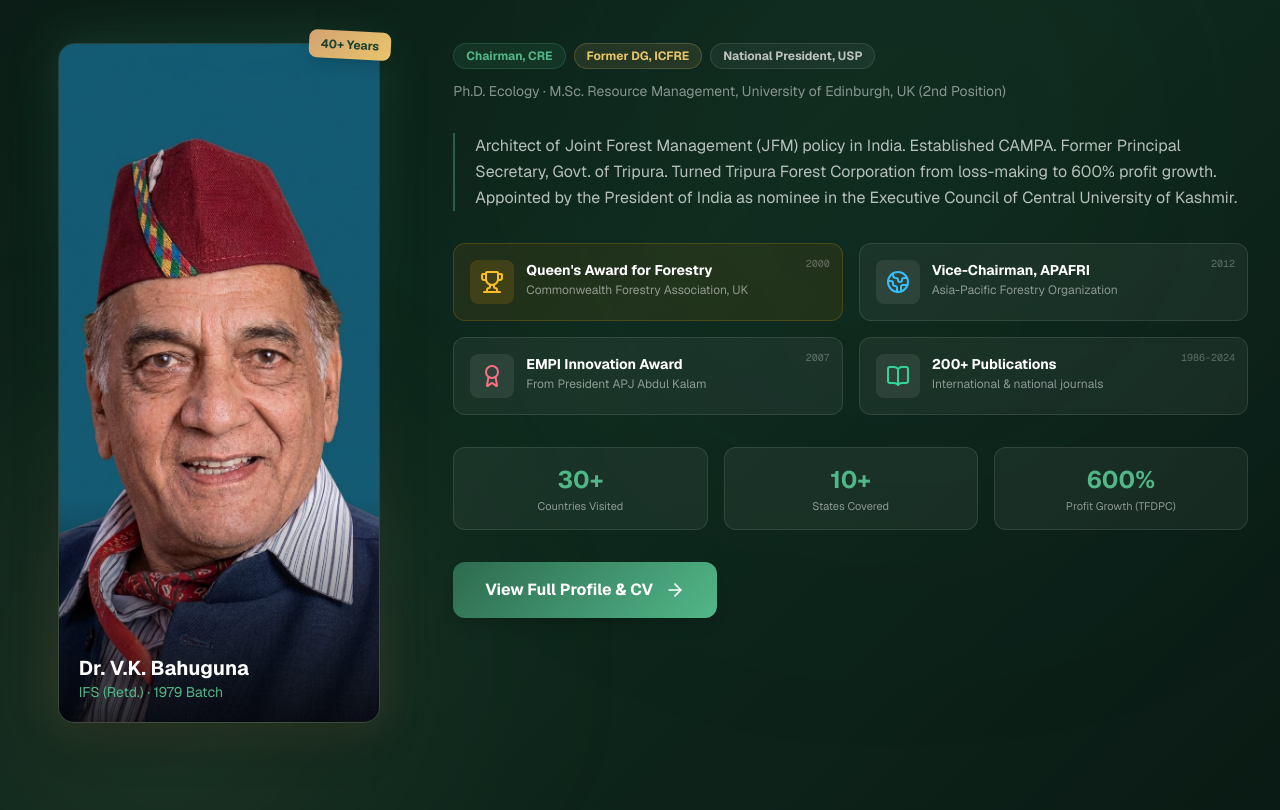
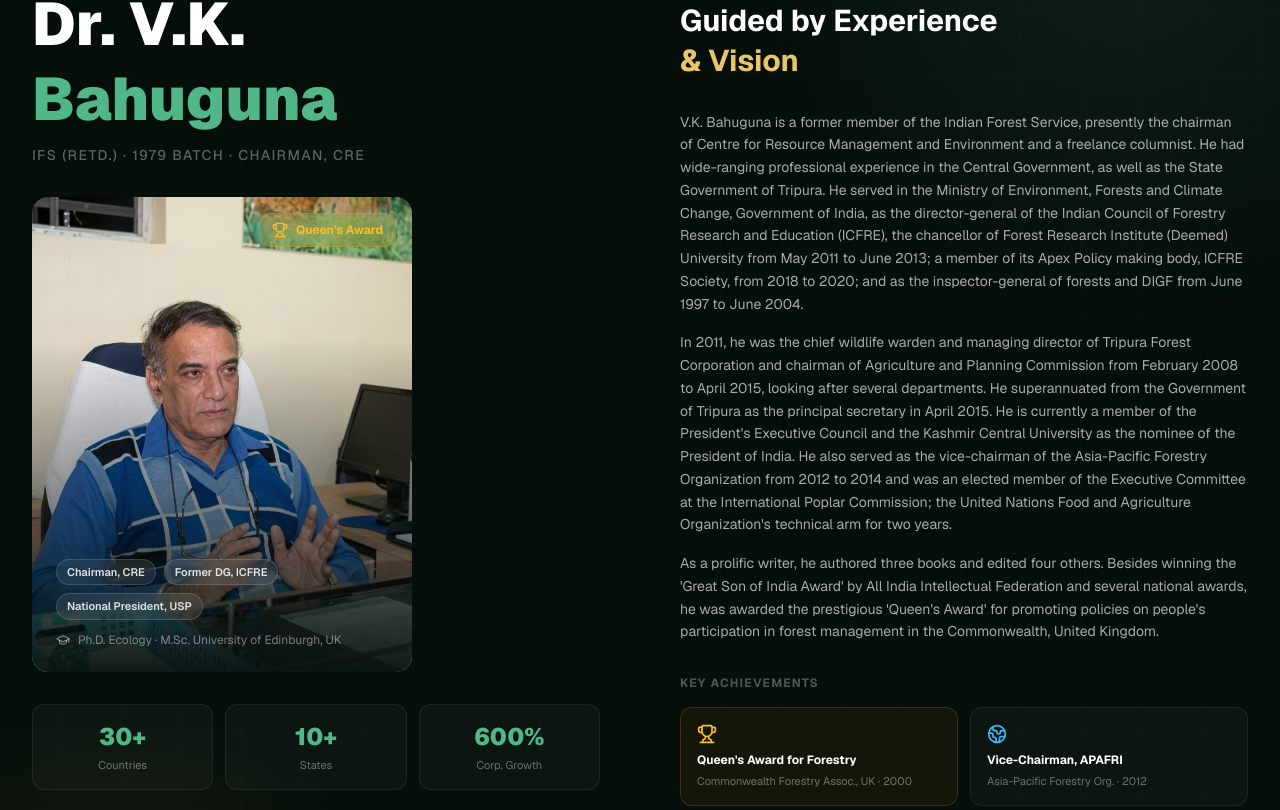
Before and after one commit to Rishu764/CRE, a Next.js app: page / in a window 1280 px wide. Shown: the part 5550-6360 px from the top of the page. Built offline with nearby package versions, Linux system fonts and the light colour scheme.

Commit message:
feat: update the leadership section.

```diff
--- a/components/home/LeadershipPreview.tsx
+++ b/components/home/LeadershipPreview.tsx
@@ -1,160 +1,176 @@
 "use client";
 
-import { Award, BookOpen, Globe2, ArrowRight, Trophy, Star } from "lucide-react";
+import { Award, BookOpen, Globe2, ArrowRight, Trophy, Star, MapPin, GraduationCap } from "lucide-react";
 import Link from "next/link";
 
 export default function LeadershipPreview() {
   return (
     <section
-      className="relative py-20 lg:py-28 overflow-hidden"
-      style={{ background: "linear-gradient(135deg, #0a1a14 0%, #0f2a1e 50%, #0a1a14 100%)" }}
+      className="relative overflow-hidden"
+      style={{ background: "#050e09" }}
     >
-      {/* Animated background blobs */}
-      <div className="absolute inset-0 pointer-events-none">
-        <div
-          className="absolute top-20 right-20 w-[600px] h-[600px] rounded-full blur-[150px]"
-          style={{ background: "rgba(45,106,79,0.08)" }}
-        />
-        <div
-          className="absolute -bottom-20 -left-20 w-[500px] h-[500px] rounded-full blur-[120px]"
-          style={{ background: "rgba(212,163,115,0.06)" }}
-        />
+      {/* Top accent line */}
+      <div className="h-1 w-full" style={{ background: "linear-gradient(90deg, #1b4332, #52b788, #e9c46a, #52b788, #1b4332)" }} />
+
+      {/* Background texture */}
+      <div className="absolute inset-0 pointer-events-none overflow-hidden">
+        <div className="absolute top-0 right-0 w-[800px] h-[800px] rounded-full opacity-20" style={{ background: "radial-gradient(circle, #2d6a4f 0%, transparent 70%)", transform: "translate(30%, -30%)" }} />
+        <div className="absolute bottom-0 left-0 w-[600px] h-[600px] rounded-full opacity-10" style={{ background: "radial-gradient(circle, #e9c46a 0%, transparent 70%)", transform: "translate(-30%, 30%)" }} />
+        {/* Grid lines */}
+        <div className="absolute inset-0 opacity-[0.03]" style={{
+          backgroundImage: "linear-gradient(rgba(255,255,255,0.5) 1px, transparent 1px), linear-gradient(90deg, rgba(255,255,255,0.5) 1px, transparent 1px)",
+          backgroundSize: "60px 60px"
+        }} />
       </div>
 
-      <div className="relative z-10 max-w-7xl mx-auto px-4 sm:px-6 lg:px-8">
-        {/* Section Header */}
-        <div className="text-center mb-16">
-          <span
-            className="inline-flex items-center gap-2 px-4 py-1.5 rounded-full text-xs font-semibold uppercase tracking-widest mb-4 border"
-            style={{
-              background: "rgba(255,255,255,0.05)",
-              borderColor: "rgba(255,255,255,0.1)",
-              color: "#52b788",
-            }}
-          >
+      <div className="relative z-10 max-w-7xl mx-auto px-4 sm:px-6 lg:px-8 py-20 lg:py-28">
+
+        {/* Section label */}
+        <div className="flex items-center gap-4 mb-16">
+          <div className="flex-1 h-px" style={{ background: "linear-gradient(90deg, transparent, rgba(82,183,136,0.3))" }} />
+          <span className="inline-flex items-center gap-2 px-5 py-2 rounded-full text-xs font-bold uppercase tracking-widest border" style={{ background: "rgba(82,183,136,0.08)", borderColor: "rgba(82,183,136,0.2)", color: "#52b788" }}>
             <Star className="w-3 h-3" style={{ fill: "#e9c46a", color: "#e9c46a" }} />
             Leadership
           </span>
-          <h2 className="text-3xl sm:text-4xl lg:text-5xl font-bold text-white">
-            Guided by Experience & Vision
-          </h2>
+          <div className="flex-1 h-px" style={{ background: "linear-gradient(90deg, rgba(82,183,136,0.3), transparent)" }} />
         </div>
 
-        {/* Main Layout */}
-        <div className="grid lg:grid-cols-12 gap-8 lg:gap-12 items-start">
-          {/* Left - Photo Column */}
-          <div className="lg:col-span-4 flex justify-center lg:sticky lg:top-24">
-            <div className="relative group">
-              {/* Glow */}
-              <div
-                className="absolute -inset-1 rounded-2xl blur-xl opacity-60 group-hover:opacity-80 transition-opacity"
-                style={{ background: "linear-gradient(to bottom, rgba(82,183,136,0.3), rgba(45,106,79,0.2), rgba(212,163,115,0.3))" }}
-              />
-              {/* Photo */}
-              <div className="relative rounded-2xl overflow-hidden shadow-2xl border" style={{ borderColor: "rgba(255,255,255,0.1)" }}>
+        {/* Hero layout */}
+        <div className="grid lg:grid-cols-2 gap-12 lg:gap-20 items-start">
+
+          {/* ── LEFT COLUMN ── */}
+          <div className="space-y-8">
+            {/* Name block */}
+            <div>
+              <h2 className="text-4xl sm:text-5xl lg:text-6xl font-black text-white leading-tight mb-2">
+                Dr. V.K.<br />
+                <span style={{ color: "#52b788" }}>Bahuguna</span>
+              </h2>
+              <p className="text-sm font-medium tracking-widest uppercase" style={{ color: "rgba(255,255,255,0.35)" }}>
+                IFS (Retd.) · 1979 Batch · Chairman, CRE
+              </p>
+            </div>
+
+            {/* Photo — full bleed with overlay */}
+            <div className="relative rounded-2xl overflow-hidden" style={{ aspectRatio: "4/5", maxWidth: "380px" }}>
               {/* eslint-disable-next-line @next/next/no-img-element */}
               <img
                 src="/author.png"
                 alt="Dr. V.K. Bahuguna"
-                  className="w-full max-w-[320px] h-auto block"
+                className="w-full h-full object-cover object-top"
               />
-                <div className="absolute bottom-0 left-0 right-0 h-1/3 bg-gradient-to-t from-black/80 to-transparent" />
-                <div className="absolute bottom-0 left-0 right-0 p-5">
-                  <h3 className="text-xl font-bold text-white">Dr. V.K. Bahuguna</h3>
-                  <p className="text-sm" style={{ color: "#52b788" }}>IFS (Retd.) · 1979 Batch</p>
+              {/* Bottom gradient */}
+              <div className="absolute inset-0" style={{ background: "linear-gradient(to top, rgba(5,14,9,0.95) 0%, rgba(5,14,9,0.4) 40%, transparent 70%)" }} />
+
+              {/* Floating award badge */}
+              <div className="absolute top-4 right-4 flex items-center gap-2 px-3 py-2 rounded-xl backdrop-blur-md border" style={{ background: "rgba(245,158,11,0.15)", borderColor: "rgba(245,158,11,0.3)" }}>
+                <Trophy className="w-4 h-4" style={{ color: "#fbbf24" }} />
+                <span className="text-xs font-bold" style={{ color: "#fbbf24" }}>Queen's Award</span>
               </div>
+
+              {/* Bottom info */}
+              <div className="absolute bottom-0 left-0 right-0 p-6">
+                <div className="flex flex-wrap gap-2 mb-3">
+                  {["Chairman, CRE", "Former DG, ICFRE", "National President, USP"].map((tag) => (
+                    <span key={tag} className="px-2.5 py-1 rounded-full text-[11px] font-semibold backdrop-blur-sm border" style={{ background: "rgba(255,255,255,0.08)", borderColor: "rgba(255,255,255,0.15)", color: "rgba(255,255,255,0.85)" }}>
+                      {tag}
+                    </span>
+                  ))}
                 </div>
-              {/* Badge */}
-              <div
-                className="absolute -top-3 -right-3 px-3 py-1.5 rounded-lg text-xs font-bold shadow-lg rotate-3"
-                style={{ background: "linear-gradient(135deg, #d4a373, #e9c46a)", color: "#1b4332" }}
-              >
-                40+ Years
+                <div className="flex items-center gap-2 text-xs" style={{ color: "rgba(255,255,255,0.45)" }}>
+                  <GraduationCap className="w-3.5 h-3.5" />
+                  Ph.D. Ecology · M.Sc. University of Edinburgh, UK
                 </div>
               </div>
             </div>
 
-          {/* Right - Content Column */}
-          <div className="lg:col-span-8 space-y-8">
-            {/* Tags */}
+            {/* Stats row */}
+            <div className="grid grid-cols-3 gap-3">
+              {[
+                { number: "30+", label: "Countries" },
+                { number: "10+", label: "States" },
+                { number: "600%", label: "Corp. Growth" },
+              ].map((s) => (
+                <div key={s.label} className="rounded-xl p-4 text-center border" style={{ background: "rgba(255,255,255,0.03)", borderColor: "rgba(255,255,255,0.07)" }}>
+                  <div className="text-2xl font-black" style={{ color: "#52b788" }}>{s.number}</div>
+                  <div className="text-[11px] mt-1" style={{ color: "rgba(255,255,255,0.4)" }}>{s.label}</div>
+                </div>
+              ))}
+            </div>
+          </div>
+
+          {/* ── RIGHT COLUMN ── */}
+          <div className="space-y-8 lg:pt-4">
+
+            {/* Section heading */}
             <div>
-              <div className="flex flex-wrap gap-2 mb-3">
-                <span
-                  className="px-3 py-1 text-xs font-bold rounded-full border"
-                  style={{ background: "rgba(82,183,136,0.1)", borderColor: "rgba(82,183,136,0.2)", color: "#52b788" }}
-                >
-                  Chairman, CRE
-                </span>
-                <span
-                  className="px-3 py-1 text-xs font-bold rounded-full border"
-                  style={{ background: "rgba(233,196,106,0.1)", borderColor: "rgba(233,196,106,0.2)", color: "#e9c46a" }}
-                >
-                  Former DG, ICFRE
-                </span>
-                <span
-                  className="px-3 py-1 text-xs font-bold rounded-full border"
-                  style={{ background: "rgba(255,255,255,0.05)", borderColor: "rgba(255,255,255,0.1)", color: "rgba(255,255,255,0.7)" }}
-                >
-                  National President, USP
-                </span>
+              <h3 className="text-2xl sm:text-3xl font-bold text-white mb-1">Guided by Experience</h3>
+              <h3 className="text-2xl sm:text-3xl font-bold" style={{ color: "#e9c46a" }}>&amp; Vision</h3>
             </div>
-              <p className="text-sm" style={{ color: "rgba(255,255,255,0.5)" }}>
-                Ph.D. Ecology · M.Sc. Resource Management, University of Edinburgh, UK (2nd Position)
+
+            {/* Bio paragraphs */}
+            <div className="space-y-4 text-sm leading-relaxed" style={{ color: "rgba(255,255,255,0.65)" }}>
+              <p>
+                V.K. Bahuguna is a former member of the Indian Forest Service, presently the chairman
+                of Centre for Resource Management and Environment and a freelance columnist. He had
+                wide-ranging professional experience in the Central Government, as well as the State
+                Government of Tripura. He served in the Ministry of Environment, Forests and Climate
+                Change, Government of India, as the director-general of the Indian Council of Forestry
+                Research and Education (ICFRE), the chancellor of Forest Research Institute (Deemed)
+                University from May 2011 to June 2013; a member of its Apex Policy making body, ICFRE
+                Society, from 2018 to 2020; and as the inspector-general of forests and DIGF from June
+                1997 to June 2004.
+              </p>
+              <p>
+                In 2011, he was the chief wildlife warden and managing director of Tripura Forest
+                Corporation and chairman of Agriculture and Planning Commission from February 2008 to
+                April 2015, looking after several departments. He superannuated from the Government of
+                Tripura as the principal secretary in April 2015. He is currently a member of the
+                President's Executive Council and the Kashmir Central University as the nominee of the
+                President of India. He also served as the vice-chairman of the Asia-Pacific Forestry
+                Organization from 2012 to 2014 and was an elected member of the Executive Committee at
+                the International Poplar Commission; the United Nations Food and Agriculture
+                Organization's technical arm for two years.
+              </p>
+              <p>
+                As a prolific writer, he authored three books and edited four others. Besides winning
+                the 'Great Son of India Award' by All India Intellectual Federation and several national
+                awards, he was awarded the prestigious 'Queen's Award' for promoting policies on
+                people's participation in forest management in the Commonwealth, United Kingdom.
               </p>
             </div>
 
-            {/* Bio */}
-            <p
-              className="leading-relaxed text-base border-l-2 pl-5"
-              style={{ color: "rgba(255,255,255,0.7)", borderColor: "rgba(82,183,136,0.4)" }}
+            {/* Awards grid */}
+            <div>
+              <p className="text-xs font-bold uppercase tracking-widest mb-4" style={{ color: "rgba(255,255,255,0.3)" }}>Key Achievements</p>
+              <div className="grid grid-cols-2 gap-3">
+                {[
+                  { icon: <Trophy className="w-5 h-5" style={{ color: "#fbbf24" }} />, title: "Queen's Award for Forestry", sub: "Commonwealth Forestry Assoc., UK · 2000", gold: true },
+                  { icon: <Globe2 className="w-5 h-5" style={{ color: "#38bdf8" }} />, title: "Vice-Chairman, APAFRI", sub: "Asia-Pacific Forestry Org. · 2012" },
+                  { icon: <Award className="w-5 h-5" style={{ color: "#fb7185" }} />, title: "EMPI Innovation Award", sub: "From President APJ Abdul Kalam · 2007" },
+                  { icon: <BookOpen className="w-5 h-5" style={{ color: "#34d399" }} />, title: "200+ Publications", sub: "International & national journals" },
+                ].map((a) => (
+                  <div
+                    key={a.title}
+                    className="p-4 rounded-xl border transition-all hover:-translate-y-1"
+                    style={{
+                      background: a.gold ? "rgba(245,158,11,0.06)" : "rgba(255,255,255,0.03)",
+                      borderColor: a.gold ? "rgba(245,158,11,0.2)" : "rgba(255,255,255,0.07)",
+                    }}
                   >
-              Architect of Joint Forest Management (JFM) policy in India. Established CAMPA.
-              Former Principal Secretary, Govt. of Tripura. Turned Tripura Forest Corporation
-              from loss-making to 600% profit growth. Appointed by the President of India as
-              nominee in the Executive Council of Central University of Kashmir.
-            </p>
-
-            {/* Awards */}
-            <div className="grid grid-cols-1 sm:grid-cols-2 gap-4">
-              <AwardCard
-                icon={<Trophy className="w-6 h-6" style={{ color: "#fbbf24" }} />}
-                title="Queen's Award for Forestry"
-                subtitle="Commonwealth Forestry Association, UK"
-                year="2000"
-                highlight
-              />
-              <AwardCard
-                icon={<Globe2 className="w-6 h-6" style={{ color: "#38bdf8" }} />}
-                title="Vice-Chairman, APAFRI"
-                subtitle="Asia-Pacific Forestry Organization"
-                year="2012"
-              />
-              <AwardCard
-                icon={<Award className="w-6 h-6" style={{ color: "#fb7185" }} />}
-                title="EMPI Innovation Award"
-                subtitle="From President APJ Abdul Kalam"
-                year="2007"
-              />
-              <AwardCard
-                icon={<BookOpen className="w-6 h-6" style={{ color: "#34d399" }} />}
-                title="200+ Publications"
-                subtitle="International & national journals"
-                year="1986–2024"
-              />
+                    <div className="mb-2">{a.icon}</div>
+                    <div className="text-xs font-bold text-white leading-snug mb-1">{a.title}</div>
+                    <div className="text-[11px]" style={{ color: "rgba(255,255,255,0.4)" }}>{a.sub}</div>
                   </div>
-
-            {/* Stats Row */}
-            <div className="grid grid-cols-3 gap-4">
-              <StatBadge number="30+" label="Countries Visited" />
-              <StatBadge number="10+" label="States Covered" />
-              <StatBadge number="600%" label="Profit Growth (TFDPC)" />
+                ))}
+              </div>
             </div>
 
             {/* CTA */}
             <Link
               href="/leadership"
-              className="inline-flex items-center gap-3 px-8 py-4 text-white font-bold rounded-xl hover:-translate-y-0.5 transition-all group shadow-lg"
-              style={{ background: "linear-gradient(135deg, #2d6a4f, #52b788)" }}
+              className="inline-flex items-center gap-3 px-7 py-3.5 rounded-xl font-bold text-white transition-all hover:-translate-y-0.5 hover:shadow-2xl group"
+              style={{ background: "linear-gradient(135deg, #2d6a4f, #52b788)", boxShadow: "0 4px 24px rgba(45,106,79,0.3)" }}
             >
               View Full Profile & CV
               <ArrowRight className="w-5 h-5 group-hover:translate-x-1 transition-transform" />
@@ -162,58 +178,9 @@ export default function LeadershipPreview() {
           </div>
         </div>
       </div>
+
+      {/* Bottom accent */}
+      <div className="h-px w-full" style={{ background: "linear-gradient(90deg, transparent, rgba(82,183,136,0.2), transparent)" }} />
     </section>
   );
 }
-
-function AwardCard({
-  icon,
-  title,
-  subtitle,
-  year,
-  highlight = false,
-}: {
-  icon: React.ReactNode;
-  title: string;
-  subtitle: string;
-  year: string;
-  highlight?: boolean;
-}) {
-  return (
-    <div
-      className="relative p-4 rounded-xl border transition-all hover:-translate-y-1 hover:shadow-lg"
-      style={{
-        background: highlight ? "rgba(245,158,11,0.08)" : "rgba(255,255,255,0.05)",
-        borderColor: highlight ? "rgba(245,158,11,0.2)" : "rgba(255,255,255,0.1)",
-      }}
-    >
-      <div className="flex items-start gap-3">
-        <div
-          className="w-11 h-11 rounded-lg flex items-center justify-center shrink-0"
-          style={{ background: highlight ? "rgba(245,158,11,0.15)" : "rgba(255,255,255,0.08)" }}
-        >
-          {icon}
-        </div>
-        <div className="flex-1 min-w-0">
-          <div className="text-sm font-bold text-white">{title}</div>
-          <div className="text-xs mt-0.5" style={{ color: "rgba(255,255,255,0.5)" }}>{subtitle}</div>
-        </div>
-      </div>
-      <span className="absolute top-3 right-3 text-[10px] font-mono" style={{ color: "rgba(255,255,255,0.3)" }}>
-        {year}
-      </span>
-    </div>
-  );
-}
-
-function StatBadge({ number, label }: { number: string; label: string }) {
-  return (
-    <div
-      className="text-center p-4 rounded-xl border"
-      style={{ background: "rgba(255,255,255,0.05)", borderColor: "rgba(255,255,255,0.1)" }}
-    >
-      <div className="text-2xl font-bold" style={{ color: "#52b788" }}>{number}</div>
-      <div className="text-[11px] mt-1 leading-tight" style={{ color: "rgba(255,255,255,0.5)" }}>{label}</div>
-    </div>
-  );
-}
```
Also changed, not shown: public/author.png. Lines whose indentation alone changed are shown as unchanged.
